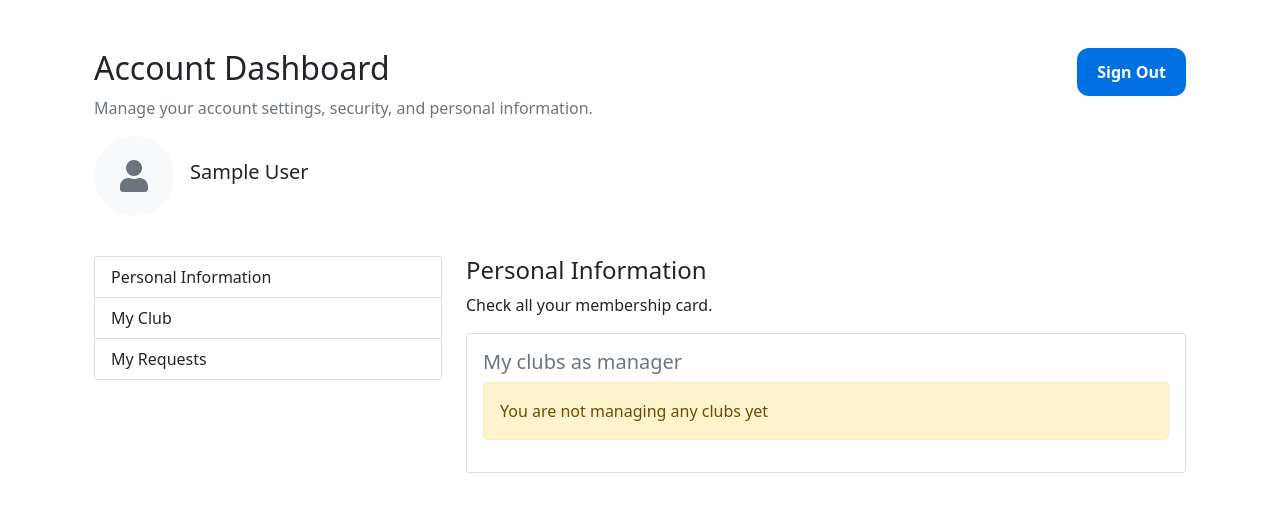
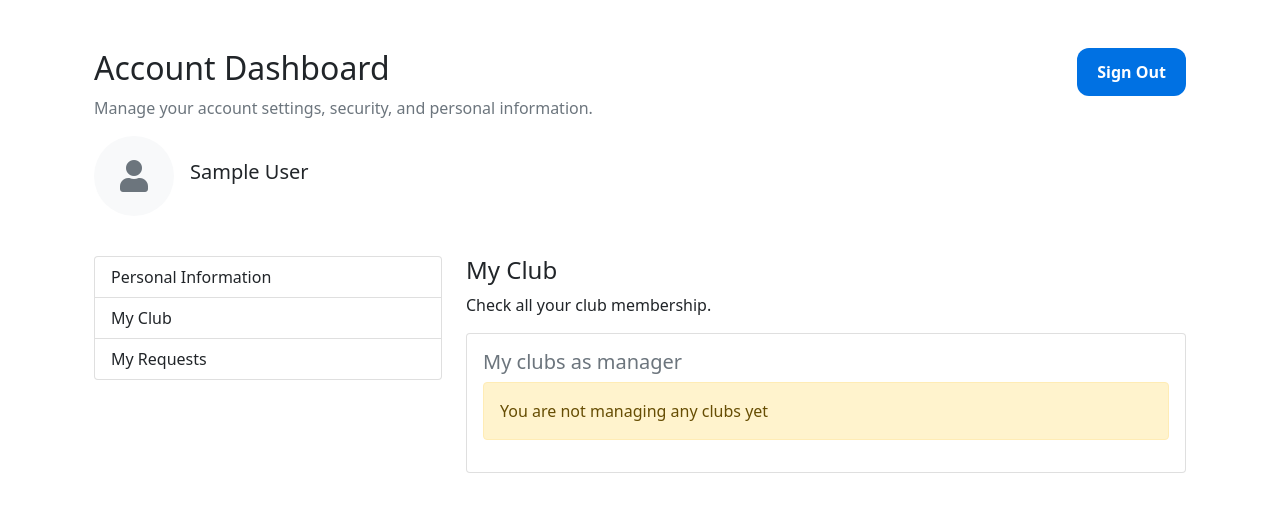
Before and after one commit to MingzeLi-qwq/Clubland, a Django app: page /dashboard/my_club in a window 1280 px wide. Shown: the part 59-573 px from the top of the page. Run offline with Django 5.2, Linux system fonts and the light colour scheme; the visitor is signed in with stand-in values (Sample User, id 1); data that the repository does not hold is empty; some libraries are stand-ins or nearby versions.

Commit message:
fix some template error

```diff
--- a/user_system/templates/user_system/dashboard/my_club.html
+++ b/user_system/templates/user_system/dashboard/my_club.html
@@ -25,8 +25,8 @@
     }
 </style>
 
-<h4>Personal Information</h4>
-<p>Check all your membership card.</p>
+<h4>My Club</h4>
+<p>Check all your club membership.</p>
 
 <!-- My clubs as manager -->
 <div class="mb-5">
--- a/user_system/templates/user_system/dashboard/personal_informations.html
+++ b/user_system/templates/user_system/dashboard/personal_informations.html
@@ -1,7 +1,7 @@
 {% extends "user_system/dashboard/dashboard_base.html" %}
 
 {% block dashboard_content %}
-    <h4>My clubs</h4>
+    <h4>Personal Information</h4>
     <p>Manage Personal Information.</p>
 
     <div class="row">
```
